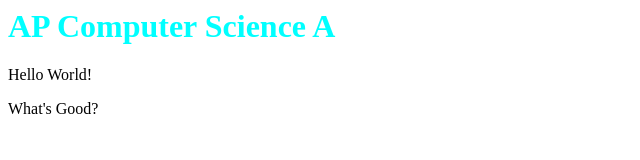
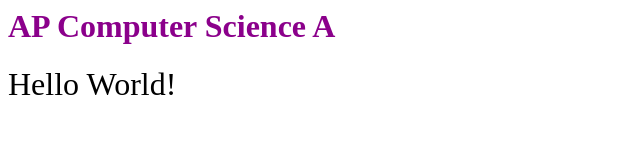
Before and after one commit to kevinward7/kevinward7, a plain HTML site: page index.html in a window 1280 px wide. Shown: the whole page, without its empty margins (0-640 px from the left). Drawn offline with Linux system fonts and the light colour scheme.

Commit message:
Font Size and Color

```diff
--- a/index.html
+++ b/index.html
@@ -5,8 +5,7 @@
 			</TITLE>
 	</HEAD>
 <BODY>
-	<H1><font color="#00FFFF">AP Computer Science A</font></H1>
-	<P>Hello World!</P>
-	<P2>What's Good?</P2>
+	<H1><font color="8B008B">AP Computer Science A</font></H1>
+	<P><font size= +3>Hello World!</font></P>
 </BODY>
 </HTML>
```
